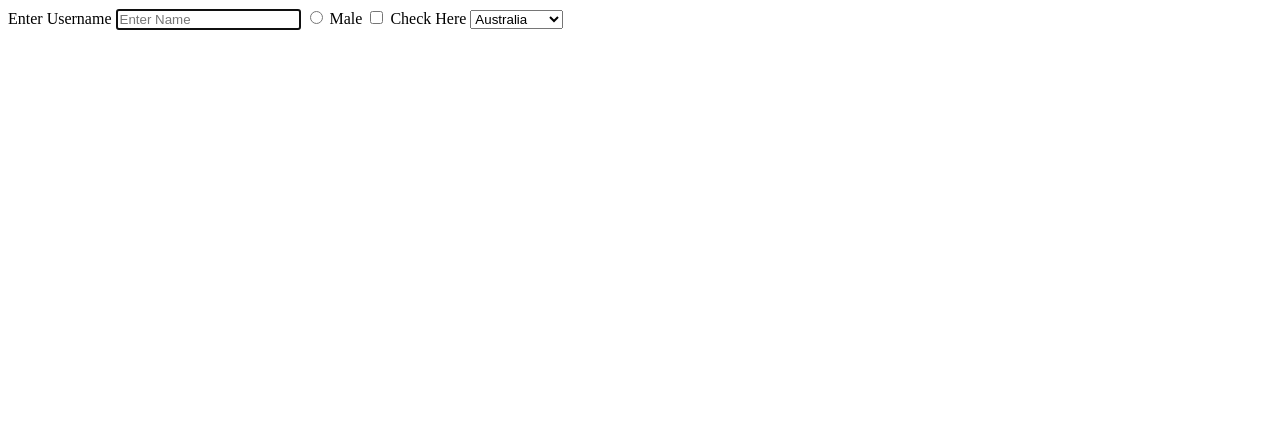
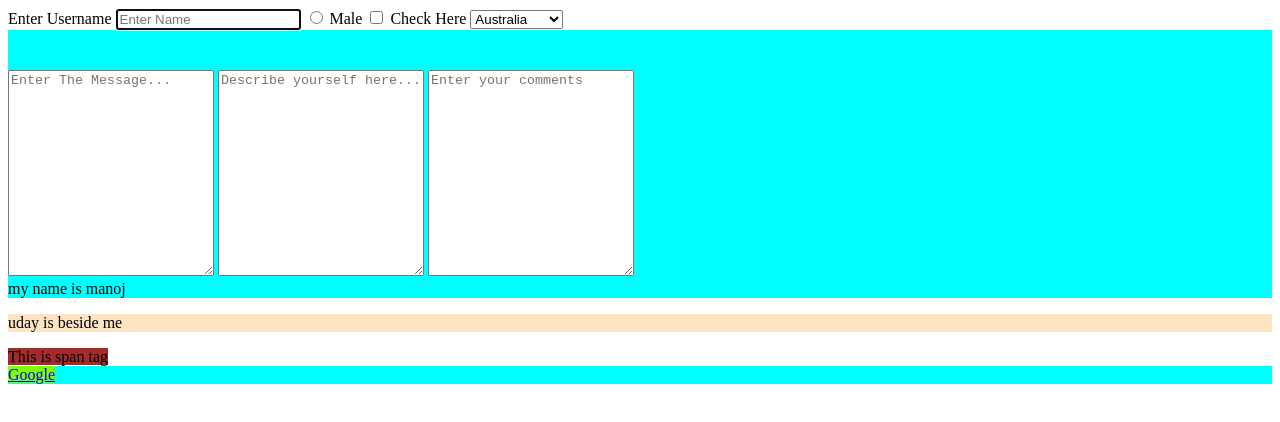
Before and after one commit to ManojKumarKomirisetti/Web-Development, a plain HTML site: page Form.html in a window 1280 px wide. Drawn offline with Linux system fonts and the light colour scheme.

Commit message:
12/9/2024

```diff
--- a/Form.html
+++ b/Form.html
@@ -1,10 +1,26 @@
 <!DOCTYPE html>
 <html lang="en">
+
 <head>
     <meta charset="UTF-8">
     <meta name="viewport" content="width=device-width, initial-scale=1.0">
     <title>Document</title>
+    <style>
+div{
+    background-color: aqua;
+}
+p{
+    background-color: bisque;
+}
+span{
+    background-color: brown;
+}
+a{
+    background-color: chartreuse;
+}
+    </style>
 </head>
+
 <body>
     <form action="submit">
         <label for="uname">Enter Username</label>
@@ -20,14 +36,28 @@
             <option value="Zim">Zimbambue</option>
             <option value="Wi">WestIndies</option>
         </select>
+        <div>
+            <textarea rows="4" cols="50" placeholder="Enter The Message..." name="tectA" id="Atext"
+                style="margin-top: 40px; height: 200px; width: 200px;"></textarea>
+            <textarea rows="4" cols="50" placeholder="Describe yourself here..."
+                style="margin-top: 40px; height: 200px; width: 200px;"></textarea>
+            <textarea name="comments" id="comments" placeholder="Enter your comments"
+                style="margin-top: 40px; height: 200px; width: 200px;"></textarea>
+        </div>
+    </form>
+    <div>
+        my name is manoj
+    </div>
+    <p> uday  is beside me </p>
+    <span>This is span tag</span>
+    <div><a href="www.google.com">Google</a></div>
 
 
-    </form>
 </body>
 <script>
-    function alertmsg()
-    {
+    function alertmsg() {
         alert("Hello!");
     }
 </script>
+
 </html>
```
Lines whose indentation alone changed are shown as unchanged.
